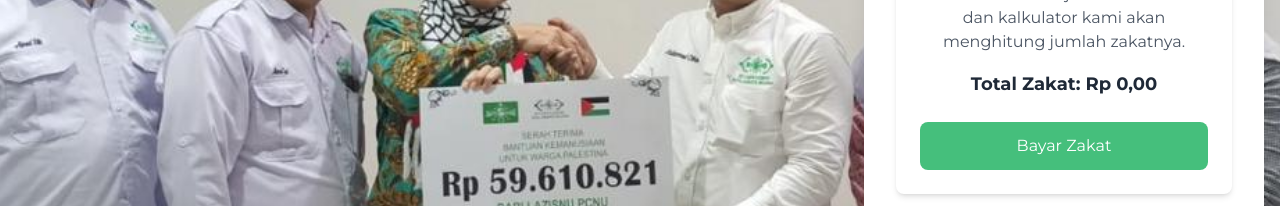
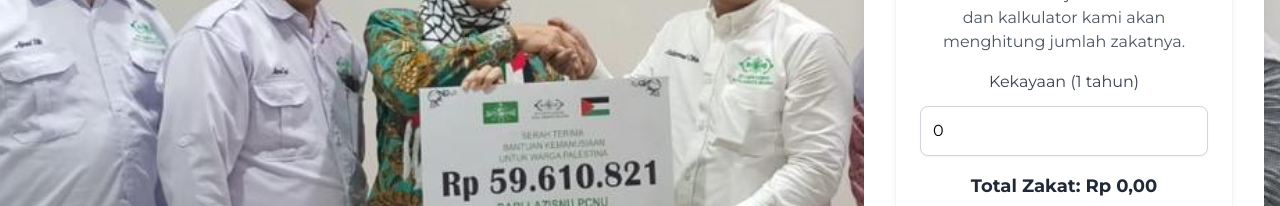
Before and after one commit to akhdanrgya/NuCare-Jaksel, a Next.js app: page / in a window 1280 px wide. Shown: the part 461-667 px from the top of the page. Built offline with nearby package versions, Linux system fonts and the light colour scheme; no server answers; the database is empty.

Commit message:
refactor data zakat

```diff
--- a/src/components/TabarruCard.tsx
+++ b/src/components/TabarruCard.tsx
@@ -17,7 +17,7 @@ import {formatRupiah} from "@/utils/formatRupiah";
 
 const HeaderCard: React.FC = () => {
     const [donationType, setDonationType] = useState<string>("zakat");
-    const [zakatType, setZakatType] = useState<string>("maal");
+    const [zakatType, setZakatType] = useState<string>("Maal");
     const [wealth, setWealth] = useState<number>(0);
     const [calculatedZakat, setCalculatedZakat] = useState<number>(0);
     const [farmYield, setFarmYield] = useState<number>(0);
```
